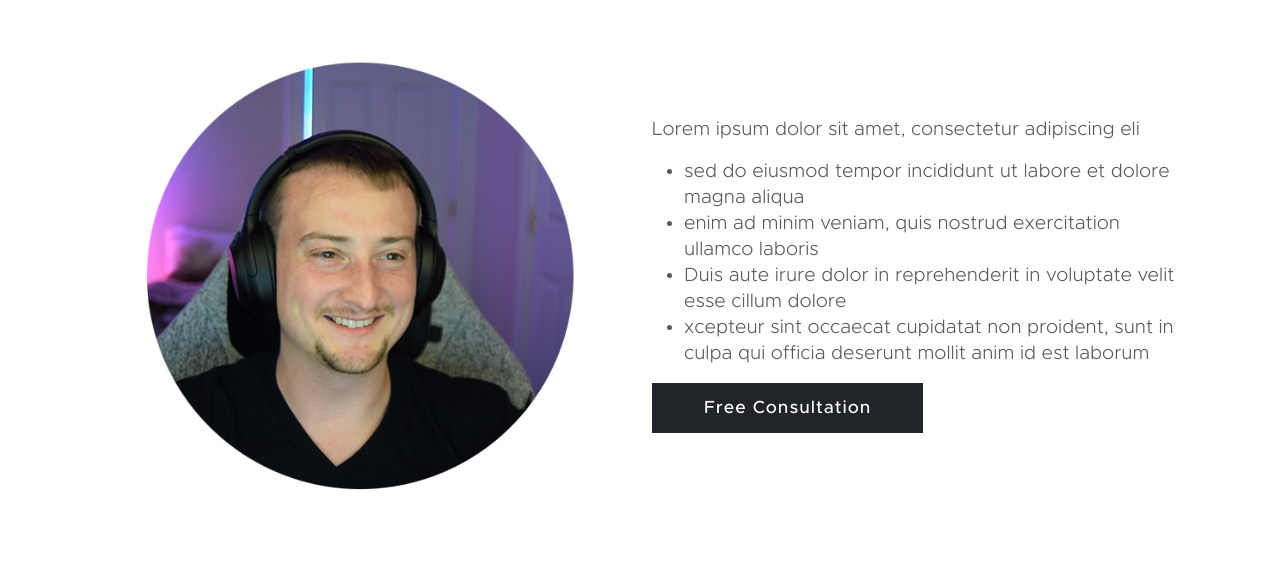
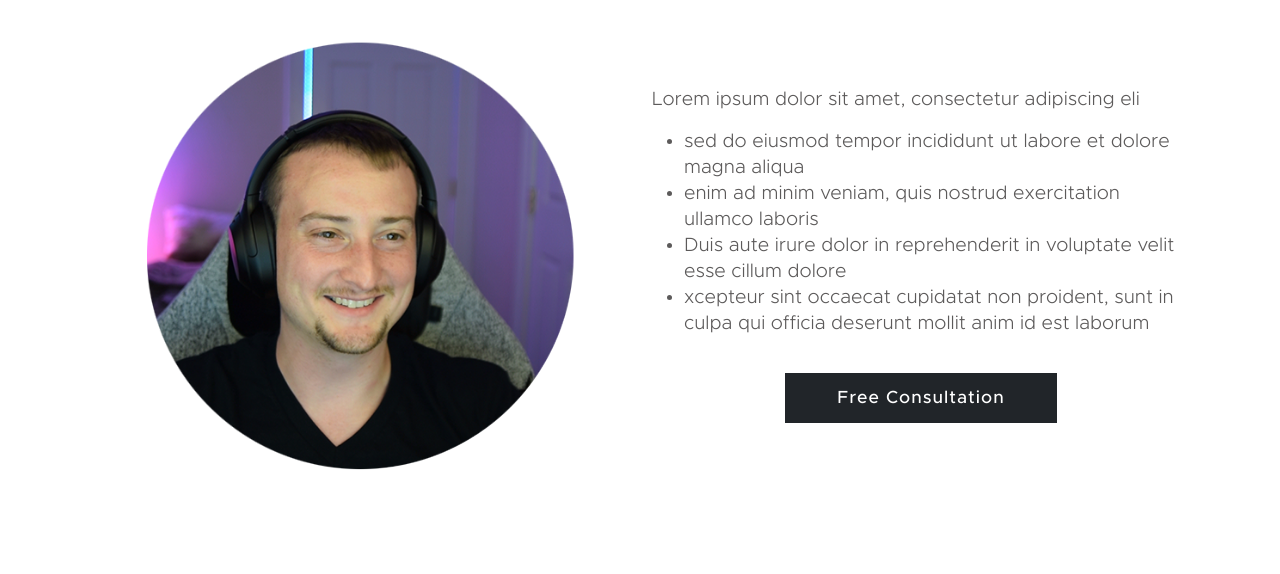
Before and after one commit to kibeeen/homestead, a plain HTML site: page index.html in a window 1280 px wide. Shown: the top 574 px of the page. Drawn offline with nearby package versions, Linux system fonts and the light colour scheme.

Commit message:
Update style.css

```diff
--- a/css/style.css
+++ b/css/style.css
@@ -111,25 +111,31 @@ h6 {
 
 /* // Small devices (landscape phones, 576px and up) */
 
-@media (min-width: 576px) {
+@media (min-width: 325px) {
+  .row>.col-sm {
+    margin-bottom: 30px;
+  }
 
+
+  .headline-content .headline-content-cta {
+    display: flex;
+    justify-content: center;
+    margin-top: 20px;
+  }
+
+  .container {
+    padding: 40px 20px 40px;
+  }
 }
 
 /* // Medium devices (tablets, 768px and up) */
 
-@media (min-width: 768px) {
+@media (min-width: 768px) {}
 
-
-}
 /* // Large devices (desktops, 992px and up) */
 
-@media (min-width: 992px) {
-
-}
+@media (min-width: 992px) {}
 
 /* // Extra large devices (large desktops, 1200px and up) */
 
-@media (min-width: 1200px) {
-
-
-}
+@media (min-width: 1200px) {}
```
